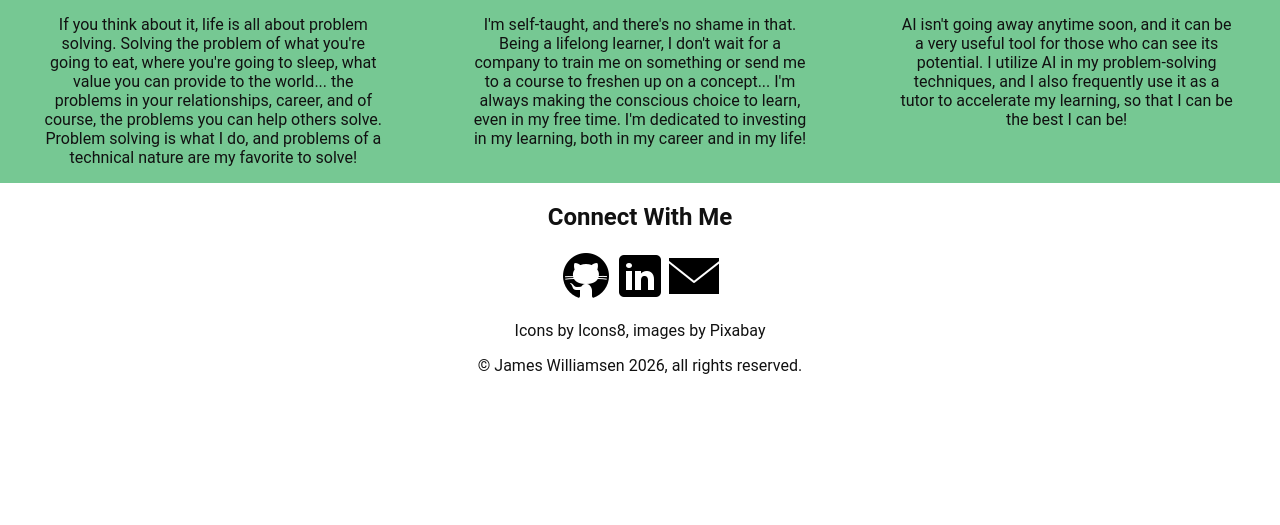
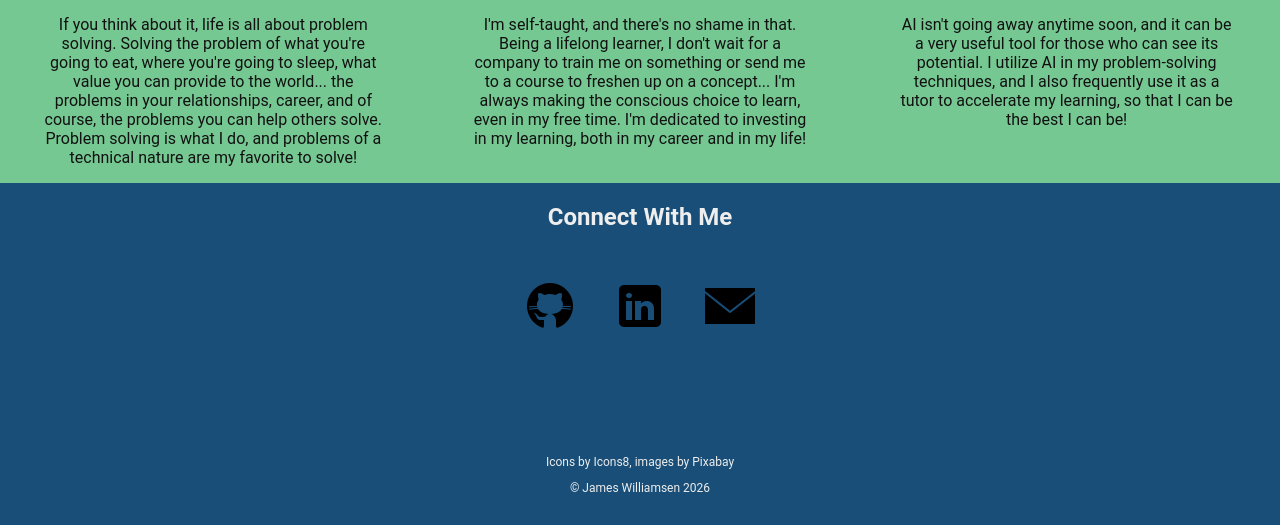
Before and after one commit to JamesW-webdev/my-landing-page, a website: page index.html in a window 1280 px wide. Shown: the part 892-1417 px from the top of the page. Before the commit the page ends 1283 px from the top, so only its background shows below. Drawn offline with Linux system fonts and the light colour scheme.

Commit message:
Finish Connect With Me section and footer, project complete

```diff
--- a/index.css
+++ b/index.css
@@ -143,3 +143,42 @@ it ends up being aligned off-center
 #skills-flex div {
     width: 400px;
 }
+
+#connect-with-me {
+    background-color: #184E77;
+    color: #eeeeee;
+}
+
+#connect-with-me h2 {
+    margin-top: 0;
+    padding-top: 20px;
+}
+
+#connect-with-me div {
+    display: flex;
+    justify-content: center;
+}
+
+
+#connect-with-me img {
+    padding: 30px 20px 20px 20px;
+}
+
+#footer {
+    background-color: #184E77;
+    color: #eeeeee;
+}
+
+#footer p {
+    font-size: 12px;
+}
+
+#footer p:first-child {
+    margin-top: 0;
+    padding-top: 100px;
+}
+
+#footer p:last-child {
+    margin-bottom: 0;
+    padding-bottom: 30px;
+}
--- a/index.html
+++ b/index.html
@@ -93,14 +93,14 @@ Fully semantic HTML5 will be for another project, or maybe I will revisit this o
         <div id="connect-with-me">
             <h2>Connect With Me</h2>
             <div>
-                <a><img src="images/github-50x50.png" alt="github logo"></a>
-                <a><img src="images/linkedin-50x50.png" alt="linkedin logo"></a>
-                <a><img src="images/email-50x50.png" alt="email logo"></a>
+                <a href="https://github.com/JamesW-webdev"><img src="images/github-50x50.png" alt="github logo"></a>
+                <a href="https://www.linkedin.com/in/james-williamsen-150918140/"><img src="images/linkedin-50x50.png" alt="linkedin logo"></a>
+                <a href="mailto:jwilliamsenwebdev@gmail.com"><img src="images/email-50x50.png" alt="email logo"></a>
             </div>
         </div>
         <div id="footer">
             <p>Icons by Icons8, images by Pixabay</p>
-            <p>&copy; James Williamsen 2026, all rights reserved.</p>
+            <p>&copy; James Williamsen 2026</p>
         </div>
 
     </body>
```
